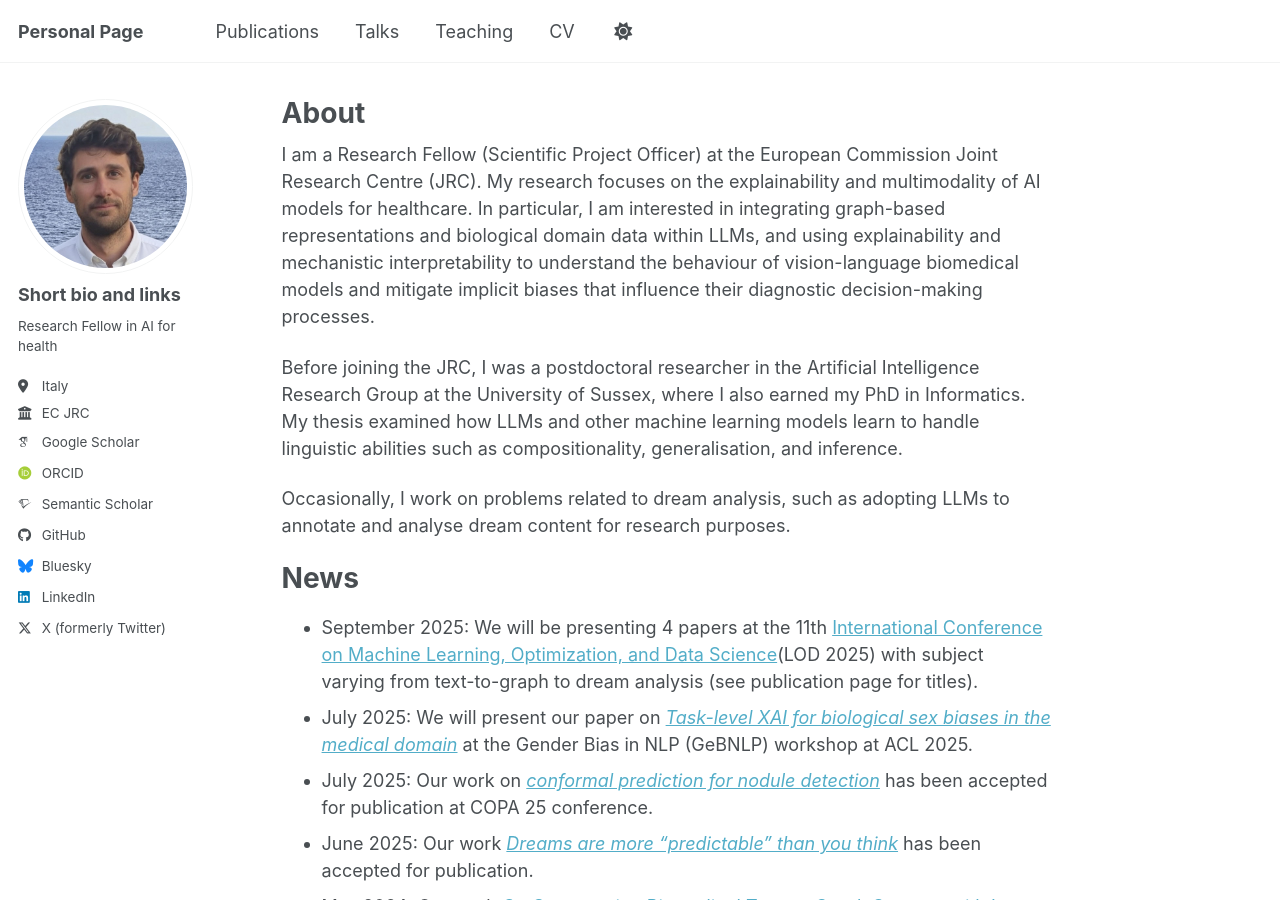
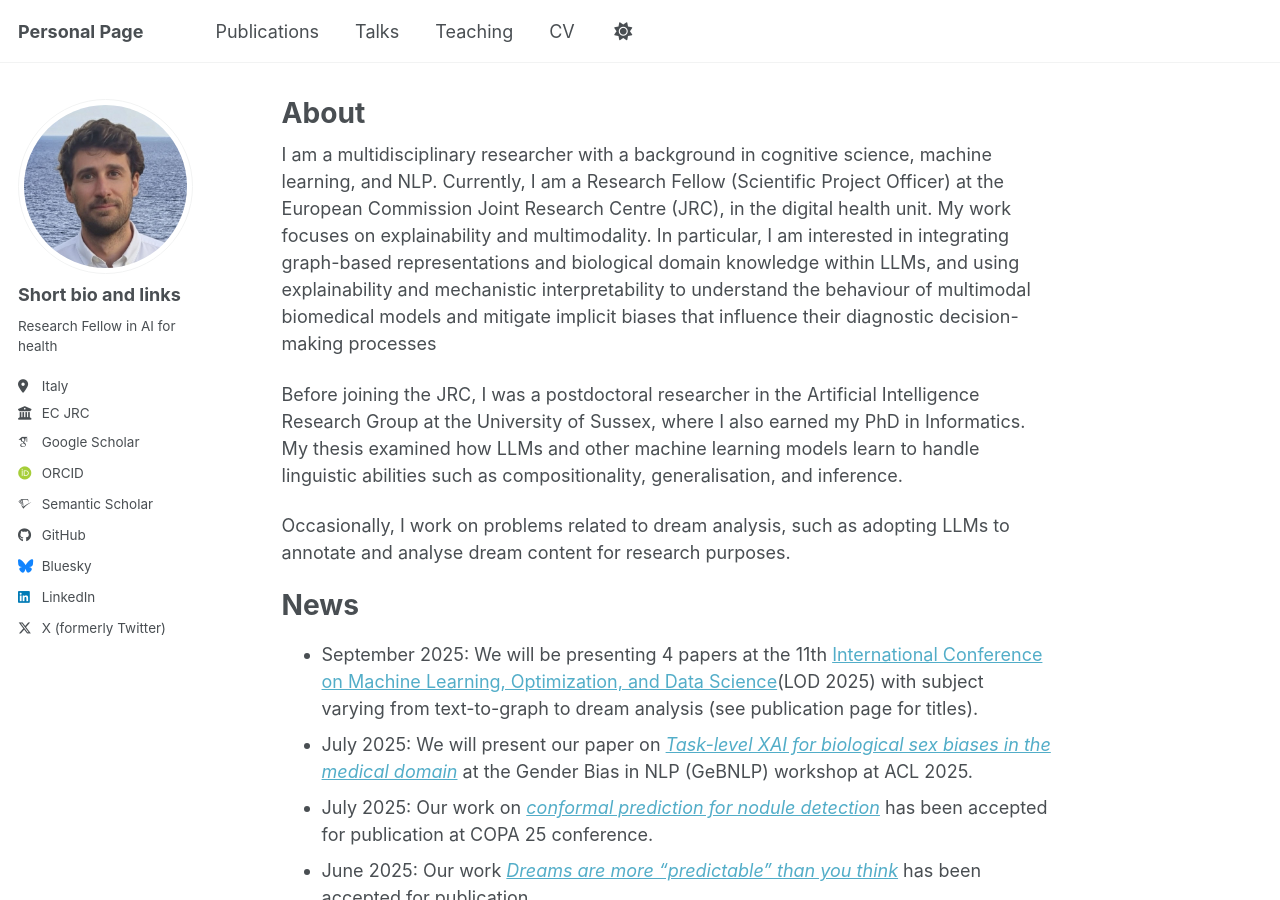
Before and after one commit to lorenzoscottb/lorenzoscottb.github.io, a Jekyll site: the page built from _pages/about.md, in a window 1280 px wide and 900 px high. Built offline with Jekyll 4.4.1, drawn with Linux system fonts in a browser that asks for light colours; some web fonts are replaced; a script bundle is joined from its source files by our own code; library files that are not in the unit come from our copies.

Commit message:
Update about.md

```diff
--- a/_pages/about.md
+++ b/_pages/about.md
@@ -6,8 +6,7 @@ redirect_from:
   - /about/
   - /about.html
 ---
-
-I am a Research Fellow (Scientific Project Officer) at the European Commission Joint Research Centre (JRC). My research focuses on the explainability and multimodality of AI models for healthcare. In particular, I am interested in integrating graph-based representations and biological domain data within LLMs, and using explainability and mechanistic interpretability to understand the behaviour of vision-language biomedical models and mitigate implicit biases that influence their diagnostic decision-making processes.
+I am a multidisciplinary researcher with a background in cognitive science, machine learning, and NLP. Currently, I am a Research Fellow (Scientific Project Officer) at the European Commission Joint Research Centre (JRC), in the digital health unit. My work focuses on explainability and multimodality. In particular, I am interested in integrating graph-based representations and biological domain knowledge within LLMs, and using explainability and mechanistic interpretability to understand the behaviour of multimodal biomedical models and mitigate implicit biases that influence their diagnostic decision-making processes
 
 Before joining the JRC, I was a postdoctoral researcher in the Artificial Intelligence Research Group at the University of Sussex, where I also earned my PhD in Informatics. My thesis examined how LLMs and other machine learning models learn to handle linguistic abilities such as compositionality, generalisation, and inference.
 
```
